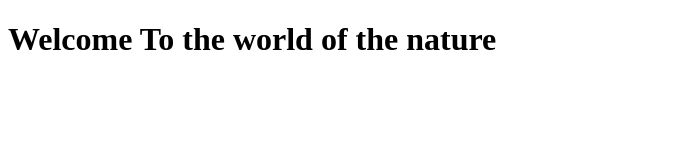
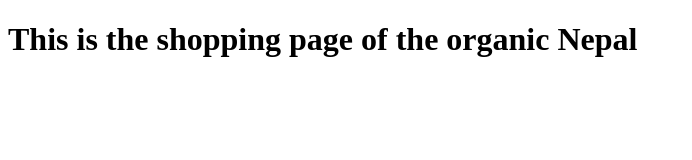
Before and after one commit to Anurag-singh09/firstrepo, a plain HTML site: page index.html in a window 1280 px wide. Shown: the whole page, without its empty margins (0-692 px from the left). Drawn offline with Linux system fonts and the light colour scheme.

Commit message:
this is the shopping page of the organic Nepal

```diff
--- a/index.html
+++ b/index.html
@@ -6,6 +6,6 @@
     <title>organic nepal</title>
 </head>
 <body>
-    <h1>Welcome To the world of the nature</h1>
+    <h1>This is the shopping page of the organic Nepal</h1>
 </body>
 </html>
```
